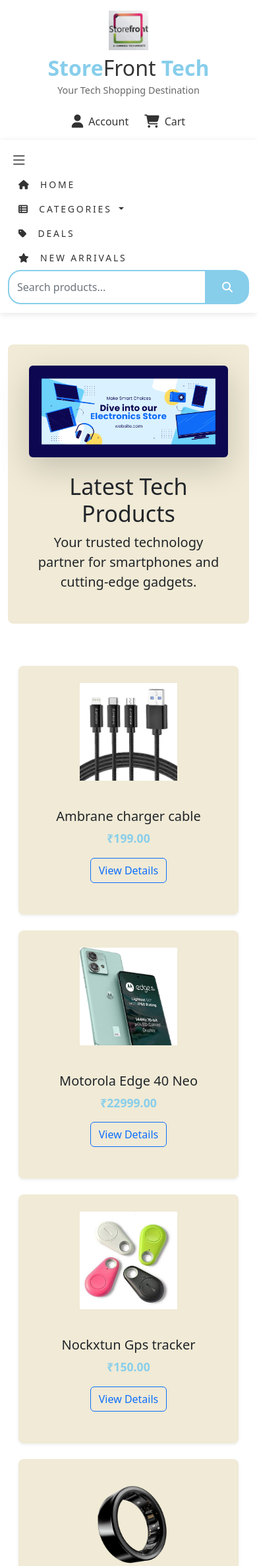
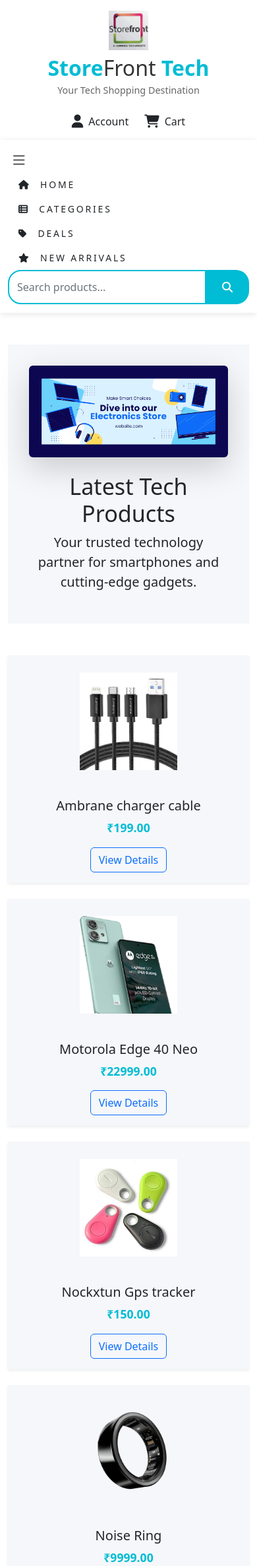
Before and after one commit to muzammil-13/ecom_project, a Django app: page /shop/ in a window 390 px wide, after a click that opens the changed part. Shown: the top 2373 px of the page at 66% size. Run offline with Django 4.2, Linux system fonts and the light colour scheme; data comes from the database, SQL or seed files in the repository; parts of the project's set-up code (start-up, migrations or seed data) failed here and were passed over; some libraries are stand-ins or nearby versions.

Commit message:
Update CSS styles for improved aesthetics and responsiveness; adjust footer copyright year

```diff
--- a/static/css/custom.css
+++ b/static/css/custom.css
@@ -1,12 +1,13 @@
 :root {
-    --primary-color: #87CEEB;    /* Sky blue */
-    --secondary-color: #F0EAD6;  /* Pearl white */
-    --font-family: -apple-system, BlinkMacSystemFont, 'SF Pro Text', sans-serif;
-    --text-color: #333333;
-    --spacing-unit: 1rem;
-    --border-radius: 8px;
-    --transition-speed: 0.3s;
+    --primary-color: #00BCD4;    /* Modern cyan */
+    --secondary-color: #F5F7FA;  /* Clean gray */
+    --accent-color: #7C4DFF;     /* Vibrant purple */
+    --success-color: #00E676;    /* Bright green */
+    --dark-bg: #1A1F36;          /* Deep blue-gray */
+    --glass-bg: rgba(255,255,255,0.1);
+    --glass-border: rgba(255,255,255,0.2);
 }
+
 
 html {
     position: relative;
@@ -38,6 +39,28 @@
 .navbar-nav .nav-link i {
     margin-right: 0.5rem;
 }
+
+.nav-link {
+    position: relative;
+    overflow: hidden;
+}
+
+.nav-link::after {
+    content: '';
+    position: absolute;
+    bottom: 0;
+    left: 0;
+    width: 100%;
+    height: 2px;
+    background: var(--accent-color);
+    transform: scaleX(0);
+    transition: transform 0.3s ease;
+}
+
+.nav-link:hover::after {
+    transform: scaleX(1);
+}
+
 
 .dropdown-menu {
     border: none;
@@ -82,13 +105,25 @@
 }
 
 .product-card {
-    transition: transform 0.3s ease;
-    border: none;
+    background: var(--glass-bg);
+    backdrop-filter: blur(10px);
+    border: 1px solid var(--glass-border);
+    border-radius: 16px;
+    transition: transform 0.3s cubic-bezier(0.4, 0, 0.2, 1);
 }
 
 .product-card:hover {
-    transform: translateY(-5px);
+    transform: translateY(-8px) scale(1.02);
 }
+
+.products-grid {
+    display: grid;
+    grid-template-columns: repeat(auto-fit, minmax(280px, 1fr));
+    gap: 2rem;
+    padding: 2rem;
+}
+
+
 
 .card-img-top-wrapper {
     height: 200px;
--- a/templates/footer.html
+++ b/templates/footer.html
@@ -40,7 +40,7 @@
         <div class="footer-bottom">
             <div class="row py-3 border-top">
                 <div class="col-md-6">
-                    <p class="mb-0">&copy; 2024 StoreFont Tech. All rights reserved</p>
+                    <p class="mb-0">&copy; 2023 StoreFont Tech. All rights reserved</p>
                 </div>
                 <div class="col-md-6 text-md-end">
                     <a href="/privacy">Privacy Policy</a>
```
Also changed, not shown: other parts of static/css/custom.css (+42 -1 lines).
